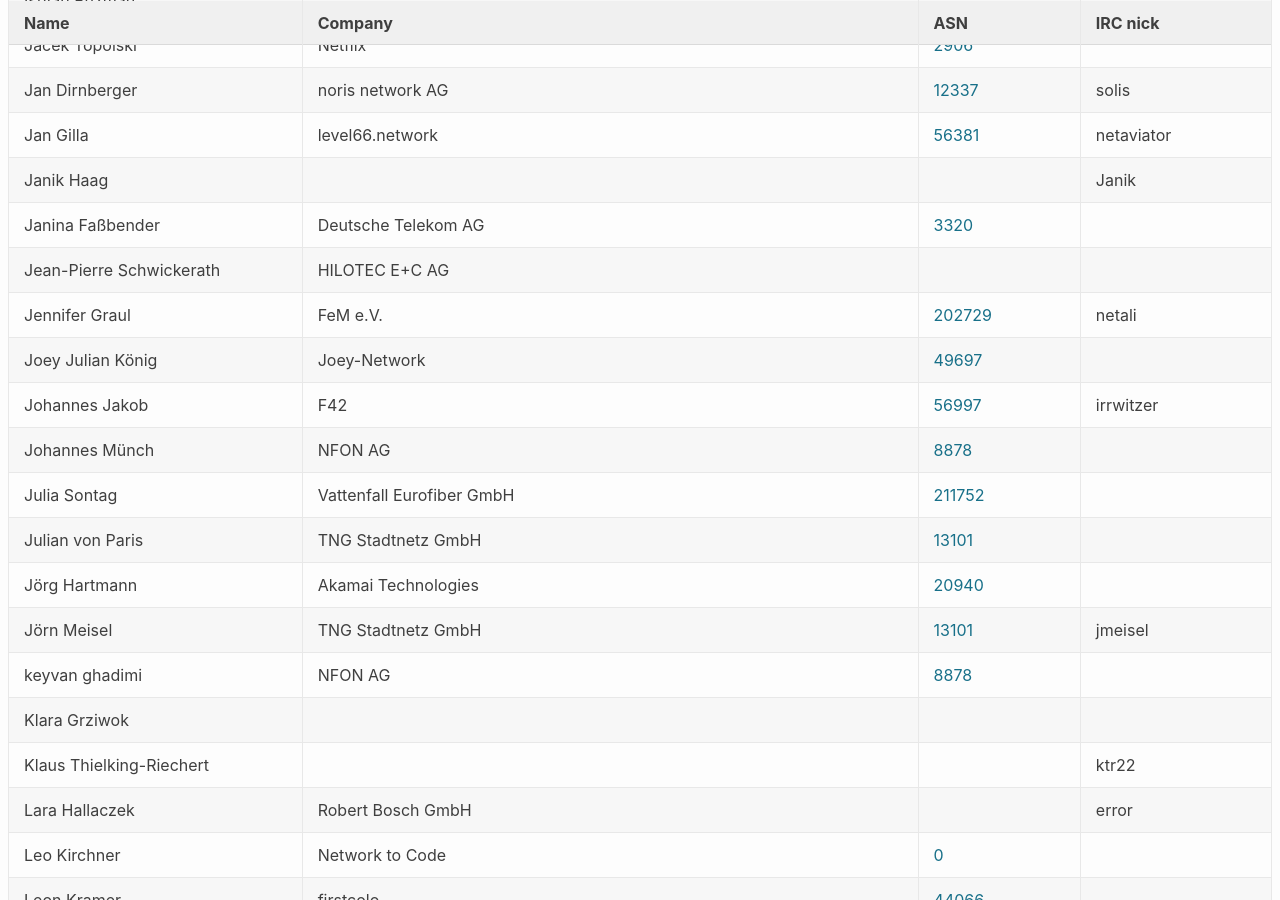
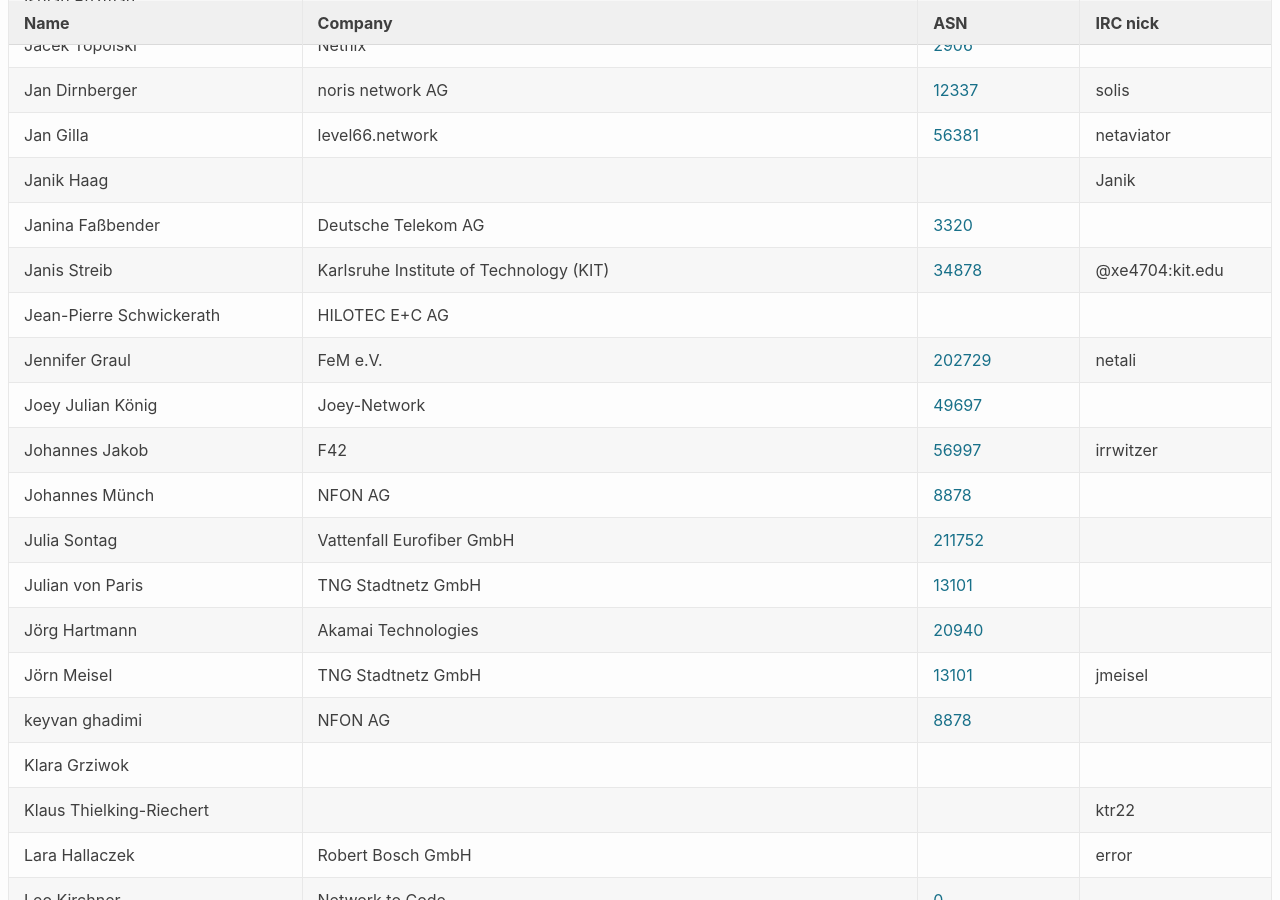
Before and after one commit to denog/pretix-attendeelist, a Jekyll site: the page built from denog15/index.md, in a window 1280 px wide and 900 px high, scrolled down 3394 px. Built offline with Jekyll 4.4.1, drawn with Linux system fonts in a browser that asks for light colours.

Commit message:
Latest data: Mon Sep 18 16:10:56 UTC 2023

```diff
--- a/_data/attendees_denog15_onsite.json
+++ b/_data/attendees_denog15_onsite.json
@@ -460,6 +460,12 @@
     "company": "Deutsche Telekom AG",
     "irc": null,
     "asn": "3320"
+  },
+  {
+    "name": "Janis Streib",
+    "company": "Karlsruhe Institute of Technology (KIT)",
+    "irc": "@xe4704:kit.edu",
+    "asn": "34878"
   },
   {
     "name": "Jean-Pierre Schwickerath",
```
